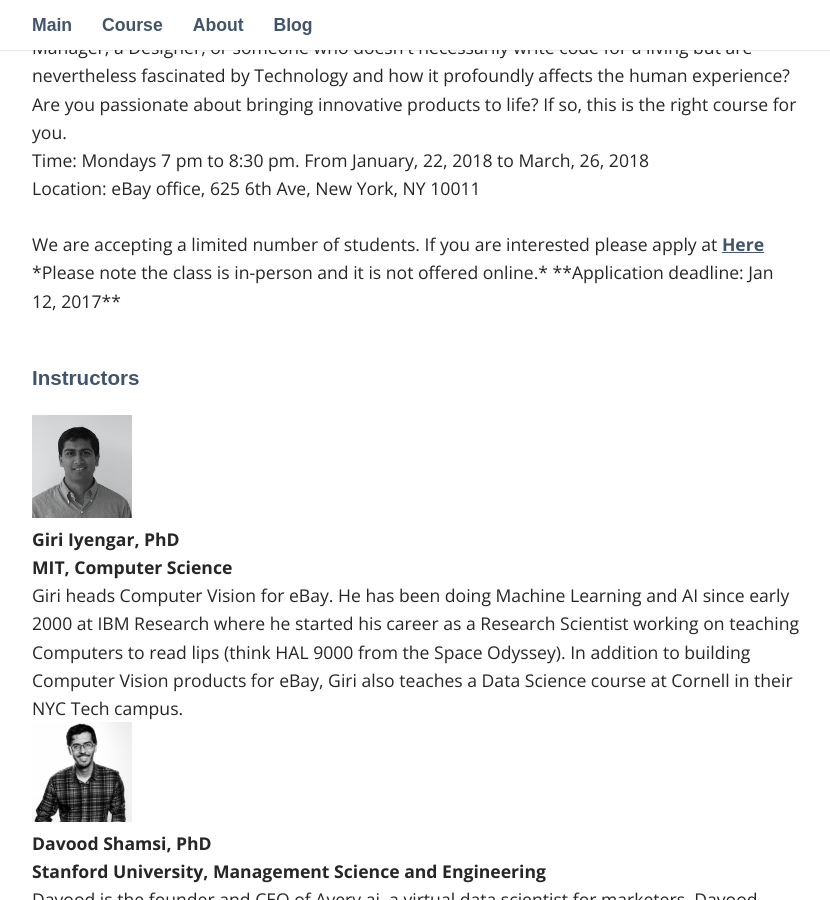
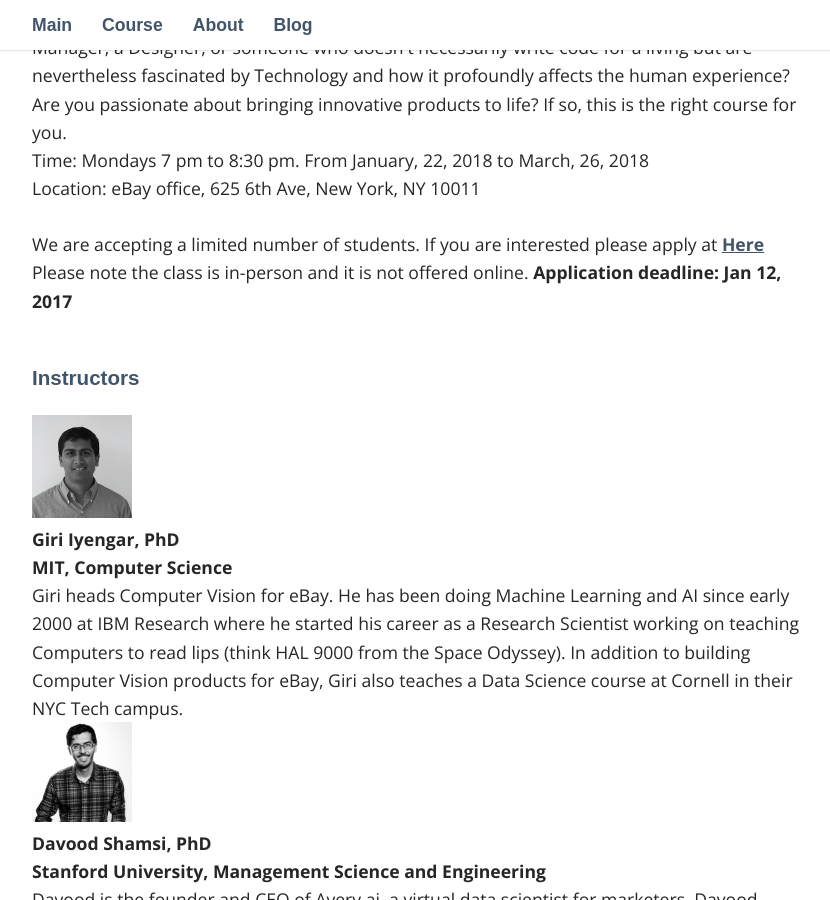
Before and after one commit to ai4all/ai4all.github.io, a Jekyll site: the page built from index.html, in a window 1280 px wide and 900 px high, scrolled down 606 px. Shown: the whole window, without its empty margins (223-1053 px from the left). Built offline with Jekyll 4.4.1, drawn with Linux system fonts in a browser that asks for light colours; some web fonts are replaced.

```diff
--- a/index.html
+++ b/index.html
@@ -14,9 +14,9 @@ Location: eBay office, 625 6th Ave, New York, NY 10011<br>
 <br>
 We are accepting a limited number of students. If you are interested please apply at
 <a href="https://docs.google.com/forms/d/e/1FAIpQLScVZ81acsX969k-zOppxk6YBMT5cxZfhZQY5btX_xUsk6Eprw/viewform"> Here </a>
-
-*Please note the class is in-person and it is not offered online.*
-**Application deadline: Jan 12, 2017**
+<br>
+Please note the class is in-person and it is not offered online.
+<b> Application deadline: Jan 12, 2017</b>
 
 <br><br>
 <h3> Instructors </h3>
```
